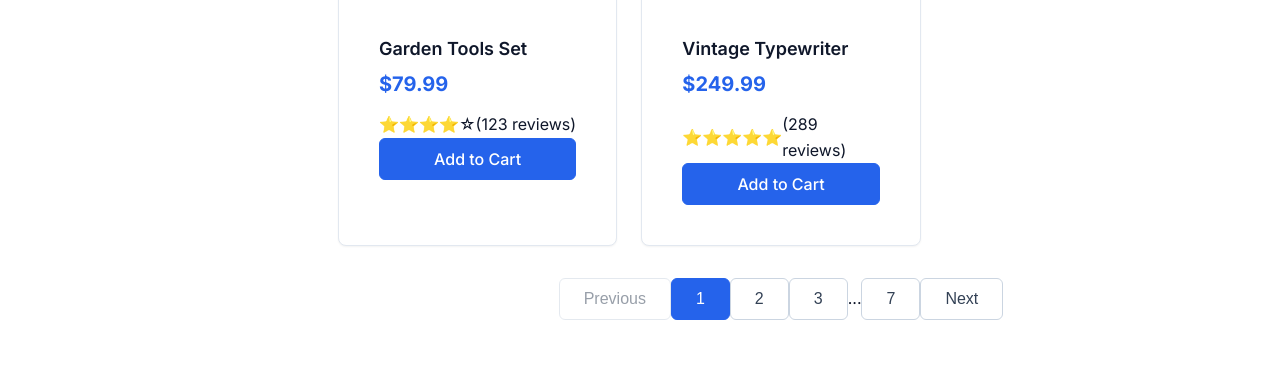
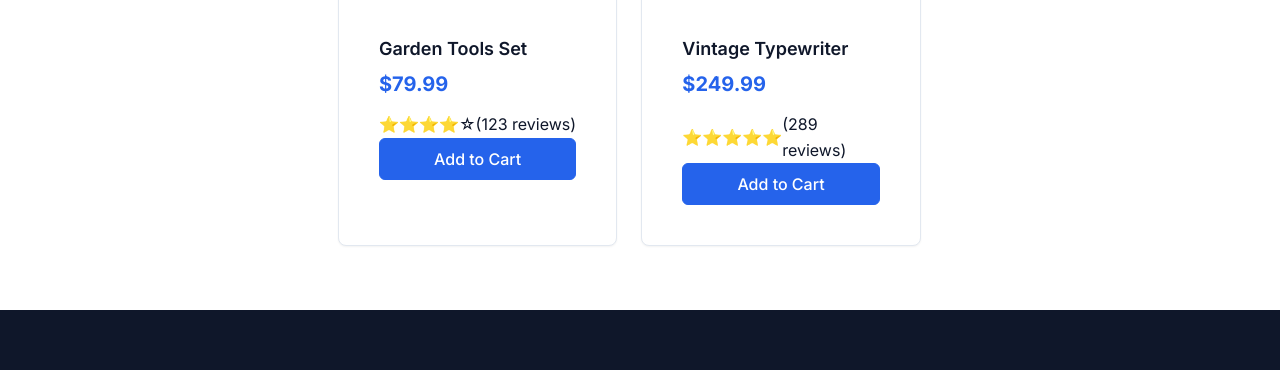
Before and after one commit to fea-education/web-frontend-howto, a React app in the folder apps/react-spa/: page /browse in a window 1280 px wide. Shown: the part 4641-5011 px from the top of the page. Built offline with nearby package versions, Linux system fonts and the light colour scheme.

Commit message:
chore: remove mocked pagination section

```diff
--- a/apps/react-spa/src/components/catalog/ProductGrid.tsx
+++ b/apps/react-spa/src/components/catalog/ProductGrid.tsx
@@ -90,21 +90,6 @@ export default function ProductGrid() {
           />
         ))}
       </div>
-
-      {/* Pagination */}
-      <div className="flex justify-center mt-8">
-        <div className="flex items-center">
-          <button className="btn btn-secondary mr-2" disabled>
-            Previous
-          </button>
-          <button className="btn btn-primary mx-1">1</button>
-          <button className="btn btn-secondary mx-1">2</button>
-          <button className="btn btn-secondary mx-1">3</button>
-          <span className="mx-2">...</span>
-          <button className="btn btn-secondary mx-1">7</button>
-          <button className="btn btn-secondary ml-2">Next</button>
-        </div>
-      </div>
     </div>
   );
 }
```
Also changed, not shown: libs/styles/browse.html (+0 -15 lines).
